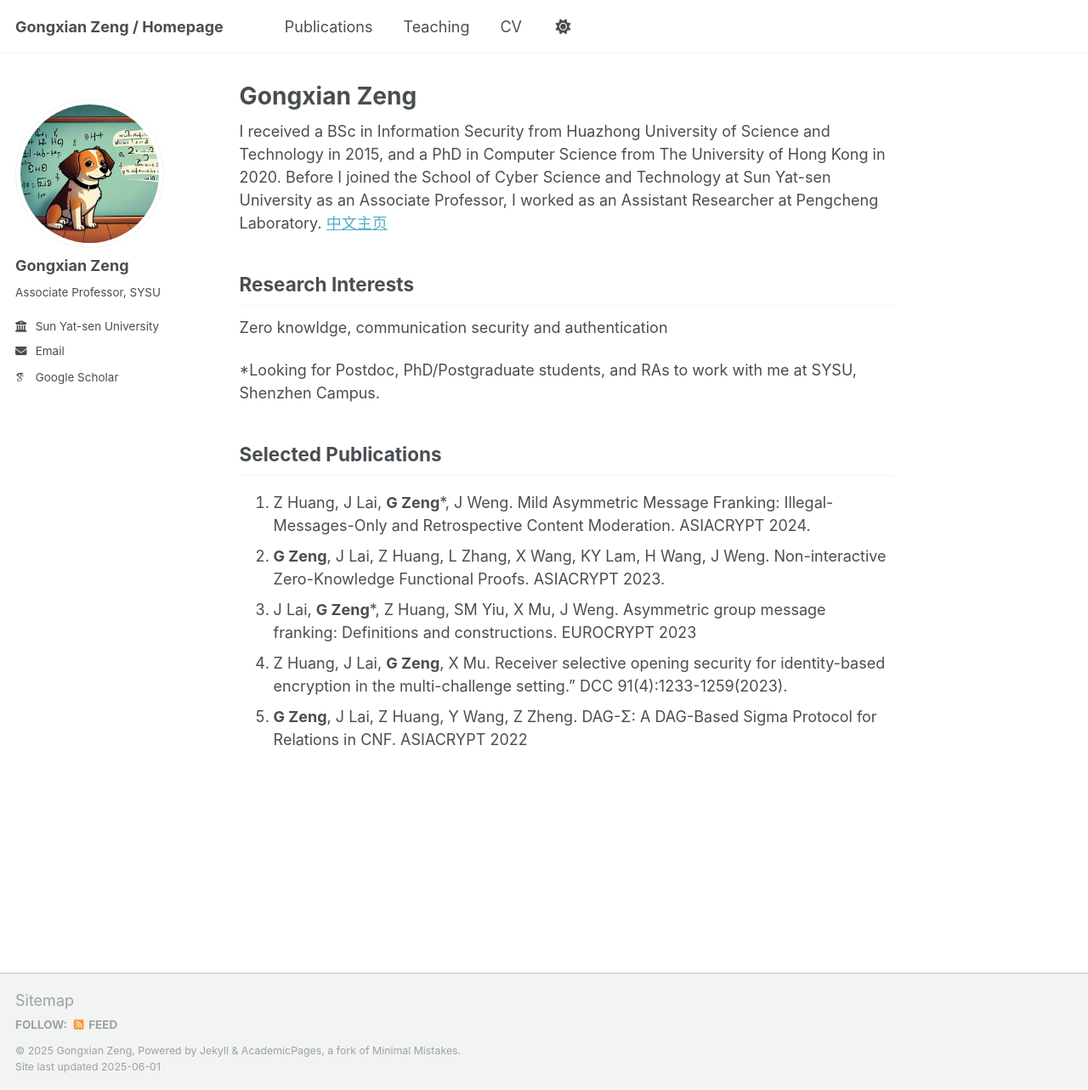
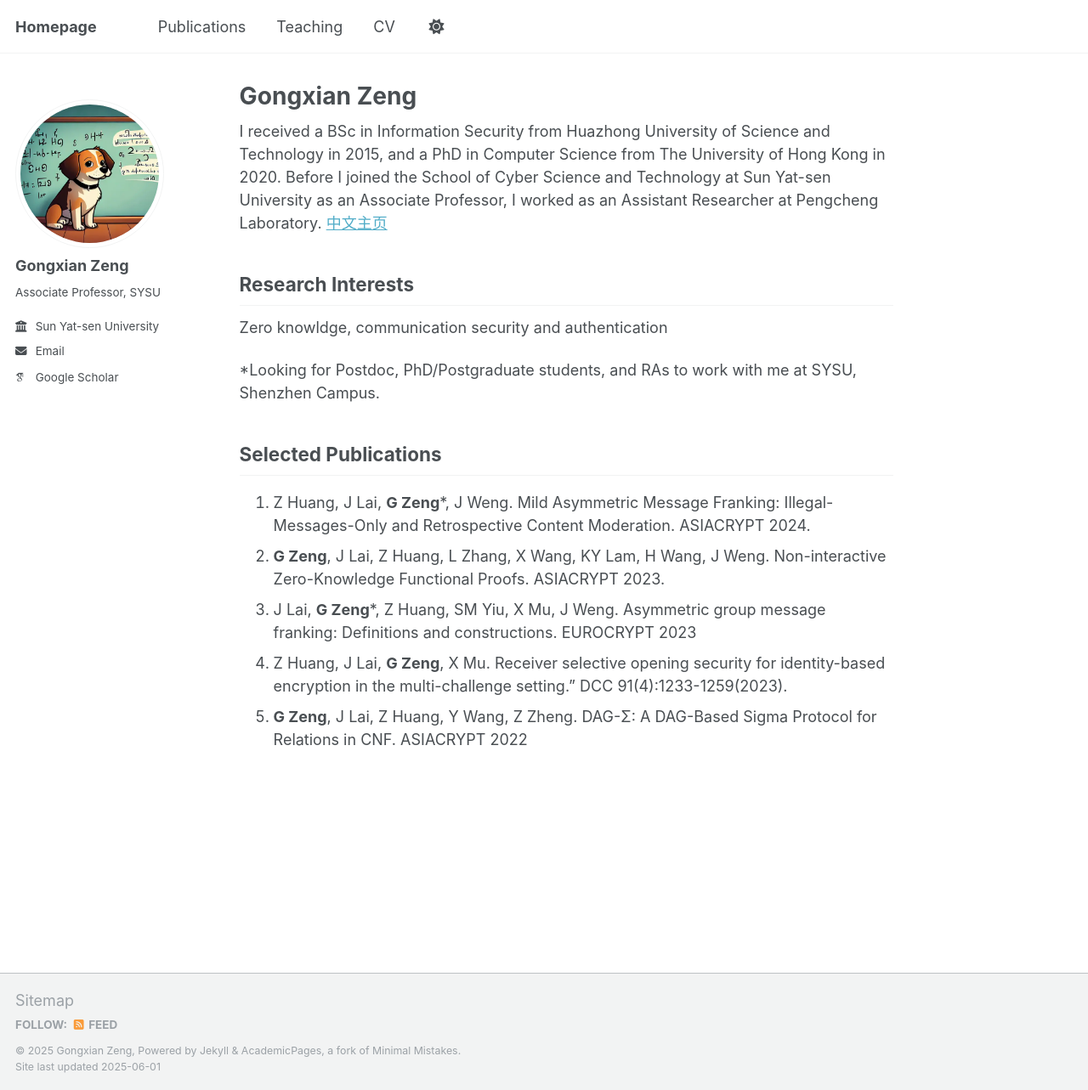
Before and after one commit to naxizgx/naxizgx.github.io, a Jekyll site: the page built from _pages/about.md, in a window 1280 px wide and 1283 px high. Shown: the whole window at 85% size. Built offline with Jekyll 4.4.1, drawn with Linux system fonts in a browser that asks for light colours; some web fonts are replaced.

Commit message:
Update _config.yml

```diff
--- a/_config.yml
+++ b/_config.yml
@@ -9,7 +9,7 @@
 # Basic Site Settings
 locale                   : "en-US"
 site_theme               : "default"
-title                    : "Gongxian Zeng / Homepage"
+title                    : "Homepage"
 title_separator          : "-"
 name                     : &name "Gongxian Zeng"
 description              : &description "Hi!(TBA)"
```
